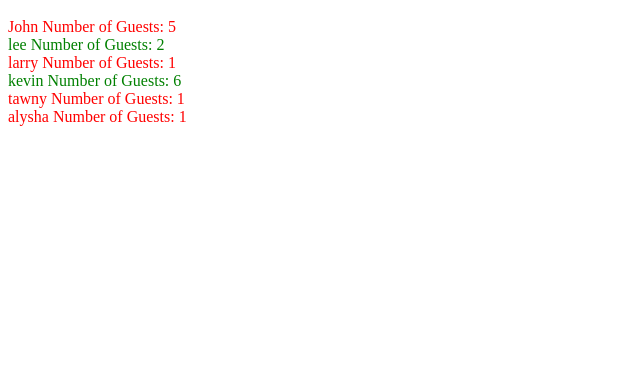
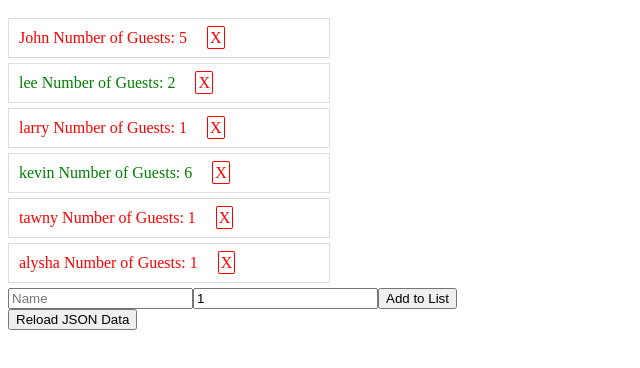
Before and after one commit to garyliggins/jsonlist, a plain HTML site: page index.html in a window 1280 px wide. Shown: the part 48-416 px from the top of the page, without its empty margins (0-640 px from the left). Drawn offline with Linux system fonts and the light colour scheme.

Commit message:
almost finished with list

```diff
--- a/index.html
+++ b/index.html
@@ -6,11 +6,33 @@
     <style>
         .active {
             color: green;
-            cursor: pointer;
+
         }
         .notActive {
             color: red;
+
+        }
+        .box {
+            padding: 10px;
+            width: 300px;
+            margin:5px 0;
+            border: 1px solid #ddd;
             cursor: pointer;
+        }
+        .box span {
+            height: 20px;
+            width: 20px;
+            border: 1px solid red;
+            padding: 2px;
+            border-radius: 10%;
+            color: red;
+            margin-left: 20px;
+
+        }
+        .box span:hover {
+            cursor: pointer;
+            background-color: cornsilk;
+            color: black;
         }
     </style>
 </head>
--- a/script.js
+++ b/script.js
@@ -1,7 +1,33 @@
 
 
 const output = document.querySelector('.output');
-console.log(output);
+const btn1 = document.createElement('button');
+btn1.textContent = "Reload JSON Data"
+
+btn1.addEventListener('click', reloader)
+
+const input1 = document.createElement('input');
+const input2 = document.createElement('input');
+const btn2 = document.createElement('button');
+
+const div1 = document.createElement('div')
+div1.append(input1);
+div1.append(input2);
+div1.append(btn2);
+btn2.textContent = 'Add to List';
+input1.setAttribute('placeholder', 'Name')
+input2.setAttribute('type', 'number')
+input2.value = '1'
+document.body.append(div1)
+document.body.append(btn1)
+btn2.addEventListener('click', addToList);
+
+
+
+document.body.append(btn1);
+
+
+
 const url = 'list.json'
 let myList = [];
 let localData = localStorage.getItem('myList')
@@ -18,11 +44,21 @@ window.addEventListener('DOMContentLoaded', () => {
         myList = data;
         // console.log(data);
        maker()
-        localStorage.setItem('myList',JSON.stringify(myList))
+       saveToStorage();
     })
 }
 
 })
+
+function reloader(){
+    fetch(url).then(rep => rep.json())
+    .then((data) => {
+        myList = data;
+        // console.log(data);
+       maker()
+       saveToStorage();
+    })
+}
 
 function maker() {
     myList.forEach((element,index) => {
@@ -32,8 +68,12 @@ function maker() {
 
 function makeList(element,index) {
     const div = document.createElement('div')
+    div.classList.add('box')
     div.innerHTML = `${element.name} Number of Guests: ${element.guests}`;
     output.append(div)
+
+
+
     if(element.status){
     div.classList.add('active');}
     else  { element.status = false
@@ -49,9 +89,39 @@ function makeList(element,index) {
             else {
                 myList[index].status = false
             }
-            localStorage.setItem('myList',JSON.stringify(myList))
-        console.log(myList)
+            saveToStorage()
+    })
+    const span = document.createElement('span');
+    span.textContent = 'X';
+    div.append(span)
+    span.addEventListener('click',(e) => {
+        console.log(e)
+            console.log(index)
+        e.stopPropagation();
+        div.remove();
+        myList.splice(index,1)
+       saveToStorage();
     })
 
 
     }
+
+    function saveToStorage(){
+        console.log(myList)
+        localStorage.setItem('myList',JSON.stringify(myList))
+    }
+
+    function addToList() {
+        console.log(input1.value);
+        console.log(input2.value);
+        const myObj ={
+            'name': input1.value,
+            'guests': input2.value,
+            'status': false
+
+        }
+        const val = myList.length;
+        myList.push(myObj);
+        saveToStorage();
+        makeList(myObj,val)
+    }
```
